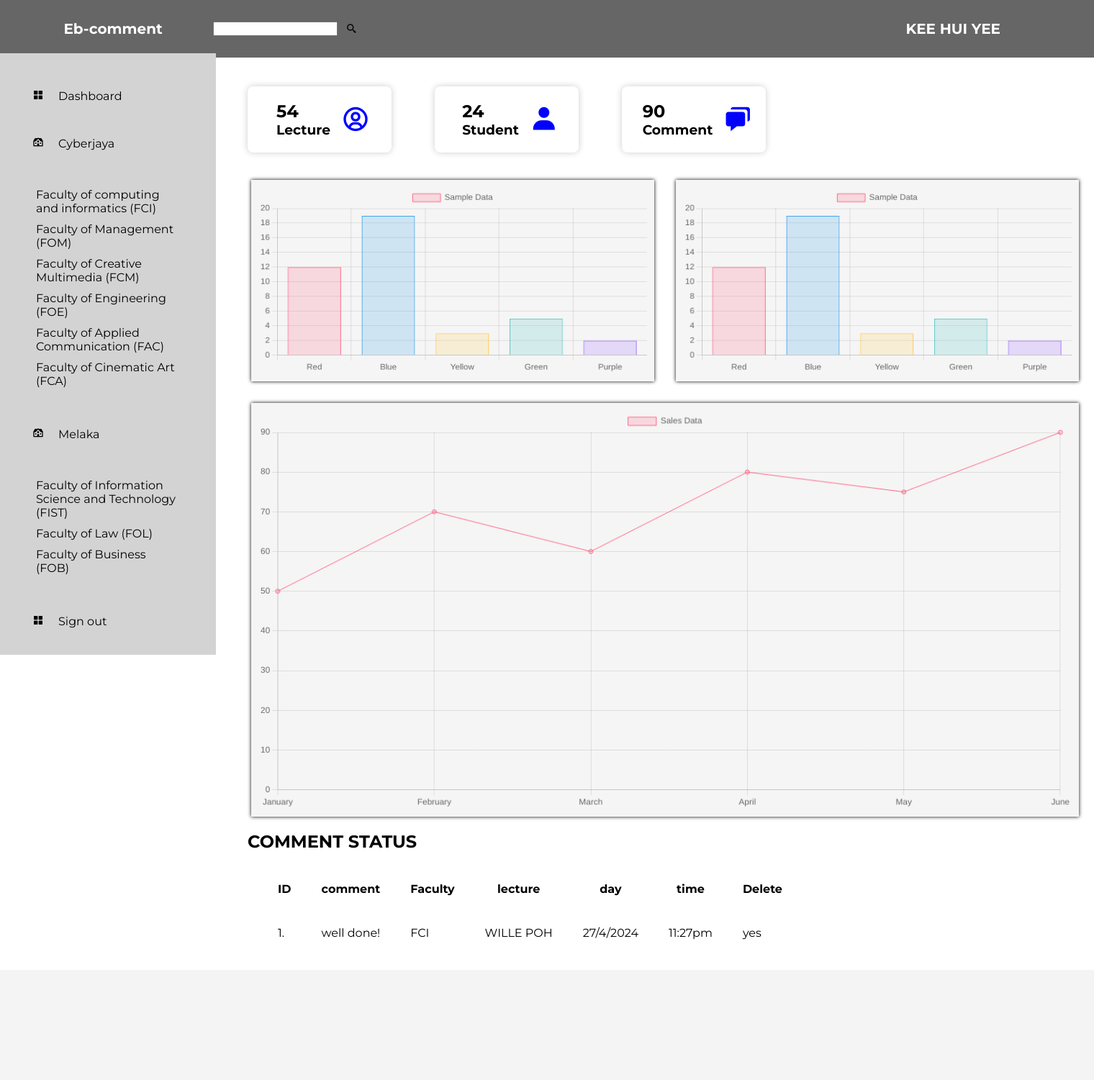
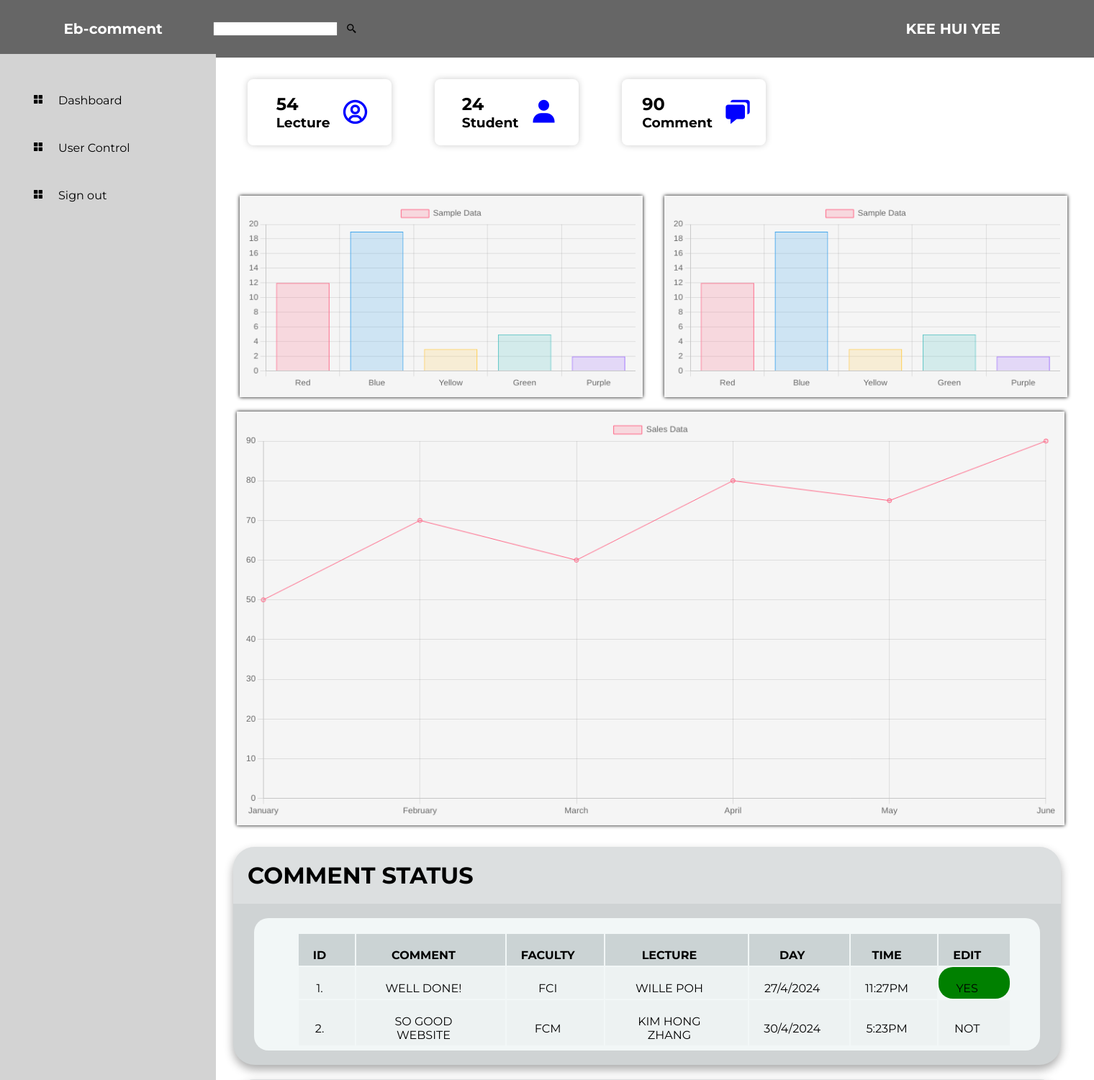
Before and after one commit to HRChiam/TT1L-06_Eb_Comment, a Flask app: page / in a window 1520 px wide; the page is wider, and only the part inside the window is pictured. Shown: the top 1501 px of that part at 72% size. Before the commit the page ends 1306 px from the top of that part, so only its background shows below. Run offline with Flask 3, Linux system fonts and the light colour scheme.

Commit message:
database1

```diff
--- a/Admin/app.py
+++ b/Admin/app.py
@@ -2,9 +2,13 @@ from flask import Flask,render_template,redirect
 
 app = Flask(__name__)
 
-@app.route('/')
+@app.route("/")
 def home():
-    return render_template('index.html')
+    return render_template("index.html")
+
+@app.route("/user")
+def user():
+    return render_template("user.html")
 
 if __name__ == '__main__':
     app.run(debug=True)
--- a/Admin/static/style.css
+++ b/Admin/static/style.css
@@ -17,46 +17,6 @@ body{
     min-width: 100vh;
 }
 
-.container{
-   position: relative;
-   left: 0;
-   top: 69px;
-   height: 100%;
-   width: 300px;
-   background-color: lightgrey;
-}
-
-.sidebar{
-    height: 100%;
-}
-.sidebar ul{
-    list-style: none;
-    align-items: center;
-    padding-bottom: 20px;
-    margin: 5px;
-    padding: 20px;
-
-}
-
-.sidebar li{
-
-    padding-top: 10px;
-
-}
-
-.sidebar a{
-
-    color: black;
-    text-decoration: none;
-    padding-right: 10px;
-    font-weight: 400;
-
-
-}
-
-.sidebar i{
-    padding: 20px;
-}
 
 .Try{
     padding:30px;
@@ -66,8 +26,8 @@ body{
     justify-content: space-between;
     align-items: center;
     display:flex;
-    position: absolute;
-    top: 0;
+    position: relative;
+
 
 }
 .Try h2{
@@ -88,24 +48,66 @@ body{
 
 }
 
-main {
+.sidebar{
     position: absolute;
-    top: 10%;
-    left: 20%;
+    left: 0;
+    top: 75px;
+    height: 300vh;
+    width: 300px;
+    background-color: lightgrey;
+
 }
 
-.FCI {
-    POSITION: relative;
-    top: 10px;
-    left: 20px;
+
+
+.sidebar ul{
+    list-style: none;
+    align-items: center;
+    padding-bottom: 20px;
+    margin: 5px;
+    padding: 20px;
+
+ }
+
+ .sidebar li{
+    padding-top: 10px;
+
+ }
+
+ .sidebar a{
+
+    color: black;
+    text-decoration: none;
+    padding-right: 10px;
+    font-weight: 400;
+
+ }
+
+.sidebar i{
+    padding: 20px;
+
 }
 
 .fcicontainer{
-    display: grid;
-    grid-template-columns: auto auto auto;
-    position: absolute;
-    margin-top: 40px;
+    display: flex;
+    flex-direction: column;
+    justify-content: center;
+    width: 100%;
+    margin-left: 10px;
+    position: relative;
 
+
+}
+
+.fciwrapper{
+    position: relative;
+    display: flex;
+    flex-direction: row;
+    width: 100%;
+    margin-top: 10px;
+    padding: 20px;
+    left: 18%;
+    overflow-x: none;
 
 }
 
@@ -118,7 +120,9 @@ main {
     padding: 10px;
     width: 200px;
     justify-content: center;
+
 }
+
 .subcontaindes{
     padding: 10px;
     margin-right: 5px;
@@ -137,29 +141,30 @@ main {
 .subcontainpic i{
     font-size: 40px;
     color: blue;
+
 }
 
 .graphbox {
     position: relative;
-    top: 160px;
-    left: 35px;
     width: 580px;
+    left: 40%;
     display: grid;
     grid-template-columns: auto auto;
     grid-gap: 30px;
     padding: 10px;
+    justify-content: center;
+    align-items: center;
 
 }
 
 .graphbox1 {
     position: relative;
-    top: 170px;
-    left: 35px;
     width: 1170px;
-    display: grid;
-    grid-template-columns: auto;
-    grid-gap: 30px;
     padding: 10px;
+    margin-left: 5px;
+    display: flex;
+    justify-content: center;
+    left: 20%;
 }
 
 .line{
@@ -178,18 +183,73 @@ canvas{
     height:600px;
     box-shadow: 0 0px 5px black;
 
-
 }
 
 .table{
     position: relative;
-    margin:0;
-    padding:0;
-    top: 180px;
-    left: 40px;
     font-family: sans-serif;
+    background-color: rgb(207, 211, 212);
+    box-shadow: 0 .4rem .8rem #0005;
+    border-radius: 30px;
+    overflow: hidden;
+    width: 1150px;
+    justify-content: center;
+    left: 20%;
+    margin-left: 10px;
+    margin-top:20px ;
+
 }
+table tr{
+    text-transform: uppercase;
 
+}
+.table table {
+    margin-left: 40px;
+    margin-right: auto;
+}
  table,td,th{
+    padding-top: 20px;
+    padding-left: 20px;
+    padding-right: 40px;
+    padding-bottom: 5px;
+    text-align: center;
+
+ }
+
+ .table_header {
+    width: 100%;
+    height: 10%;
+    background-color: #fff4;
     padding: 20px;
  }
+
+ .table_body{
+    width: 95%;
+    max-height: calc(89%-.8rem);
+    background-color: rgb(242,247,247);
+    margin: 20px auto;
+    border-radius: 20px;
+    overflow: auto;
+    text-align: center;
+
+ }
+
+ thead th{
+    position: sticky;
+    top: 0;
+    left: 0;
+    background-color: rgb(203,211,212);
+ }
+
+ tbody tr{
+    position: sticky;
+    margin: 20px;
+    background-color: rgb(237,242,242);
+ }
+
+ .yes {
+    background-color: green;
+    border-radius: 20px;
+
+
+ }
--- a/Admin/templates/index.html
+++ b/Admin/templates/index.html
@@ -3,52 +3,26 @@
 <head>
     <meta charset="UTF-8">
     <meta name="viewport" content="width=device-width, initial-scale=1.0">
-    <title>Eb-comment_admin</title>
-    <!--material icons-->
+    <title>Admin</title>
     <link href='https://unpkg.com/boxicons@2.1.4/css/boxicons.min.css'rel='stylesheet'>
     <script src="https://cdn.jsdelivr.net/npm/chart.js"></script>
     <link href="../static/style.css" rel="stylesheet">
 </head>
 <body>
-    <!--Header-->
+
     <div class="Try"><h2>Eb-comment</h2><input type="research"><i class='bx bx-search-alt-2'></i><a href="#">KEE HUI YEE</a></div>
-    <div class="container">
+
     <div class="sidebar">
         <ul>
-                <!-- Dashboard -->
-                <li ><a href="#"><i class='bx bxs-grid-alt'></i>Dashboard</a></li>
-                <!-- Cyberjaya -->
-                <li >
-                    <a href="#"><i class='bx bxs-institution'></i>Cyberjaya</a>
-                    <ul>
-                        <li><a href="#" class="link_submenu">Faculty of computing and informatics (FCI)</a></li>
-                        <li><a href="#" class="link_submenu">Faculty of Management (FOM)</a></li>
-                        <li><a href="#" class="link_submenu">Faculty of Creative Multimedia (FCM)</a></li>
-                        <li><a href="#" class="link_submenu">Faculty of Engineering (FOE)</a></li>
-                        <li><a href="#" class="link_submenu">Faculty of Applied Communication (FAC)</a></li>
-                        <li><a href="#" class="link_submenu">Faculty of Cinematic Art (FCA)</a></li>
-                    </ul>
-                </li>
-                <!-- Melaka -->
-                <li >
-                    <a href="#"><i class='bx bxs-institution'></i>Melaka</a>
-                    <ul>
-                        <li><a href="#" class="link_submenu">Faculty of Information Science and Technology (FIST)</a></li>
-                        <li><a href="#" class="link_submenu">Faculty of Law (FOL)</a></li>
-                        <li><a href="#" class="link_submenu">Faculty of Business (FOB)</a></li>
-                    </ul>
-                </li>
-                <!-- Sign out -->
-                <li>
-                    <div class="Sign out">
-                        <a href="#"><i class='bx bxs-grid-alt'></i>Sign out</a>
-                    </div>
-                </li>
+            <li><a href="/"><i class='bx bxs-grid-alt'></i>Dashboard</a></li>
+            <li><a href="/user"><i class='bx bxs-grid-alt'></i>User Control</a></li>
+            <li><a href="#"><i class='bx bxs-grid-alt'></i>Sign out</a></li>
         </ul>
     </div>
-    </div>
-    <main>
+
+
     <div class="fcicontainer">
+        <div class="fciwrapper">
             <div class="fcisubcontain">
                 <div class="subcontaindes">
                     <h2>54</h2>
@@ -77,13 +51,121 @@
                 </div>
             </div>
         </div>
-        <!--add chart-->
         <div class="graphbox">
             <canvas class="my" id="myChart"></canvas>
             <canvas class="my1" id="mychart2" ></canvas>
         </div>
         <div class="graphbox1">
             <canvas class="line" id="lineChart"></canvas>
+        </div>
+
+        <div class="table">
+            <div class="table_header">
+                <h1>COMMENT STATUS</h1>
+            </div>
+            <div class="table_body">
+                <table>
+                    <thead>
+                        <tr>
+                            <th>ID</th>
+                            <th>comment</th>
+                            <th>Faculty</th>
+                            <th>lecture</th>
+                            <th>day</th>
+                            <th>time</th>
+                            <th>Edit</th>
+                        </tr>
+                    </thead>
+                    <tbody>
+                        <tr>
+                            <td>1.</td>
+                            <td>well done!</td>
+                            <td>FCI</td>
+                            <td>WILLE POH</td>
+                            <td>27/4/2024</td>
+                            <td>11:27pm</td>
+                                <td class="yes">yes</td>
+                        </tr>
+                        <tr>
+                            <td>2.</td>
+                            <td>so good website</td>
+                            <td>FCM</td>
+                            <td>KIM HONG ZHANG</td>
+                            <td>30/4/2024</td>
+                            <td>5:23pm</td>
+                            <td>Not</td>
+                        </tr>
+                    </tbody>
+                </table>
+            </div>
+        </div>
+        <div class="table">
+            <div class="table_header">
+                <h1>COMMENT STATUS</h1>
+            </div>
+            <div class="table_body">
+                <table>
+                    <thead>
+                        <tr>
+                            <th>ID</th>
+                            <th>comment</th>
+                            <th>Faculty</th>
+                            <th>lecture</th>
+                            <th>day</th>
+                            <th>time</th>
+                            <th>Edit</th>
+                        </tr>
+                    </thead>
+                    <tbody>
+                        <tr>
+                            <td>1.</td>
+                            <td>well done!</td>
+                            <td>FCI</td>
+                            <td>WILLE POH</td>
+                            <td>27/4/2024</td>
+                            <td>11:27pm</td>
+                            <td class="yes">yes</td>
+                        </tr>
+                        <tr>
+                            <td>2.</td>
+                            <td>so good website</td>
+                            <td>FCM</td>
+                            <td>KIM HONG ZHANG</td>
+                            <td>30/4/2024</td>
+                            <td>5:23pm</td>
+                            <td>Not</td>
+                        </tr>
+                        <tr>
+                            <td>2.</td>
+                            <td>so good website</td>
+                            <td>FCM</td>
+                            <td>KIM HONG ZHANG</td>
+                            <td>30/4/2024</td>
+                            <td>5:23pm</td>
+                            <td>Not</td>
+                        </tr>
+                        <tr>
+                            <td>2.</td>
+                            <td>so good website</td>
+                            <td>FCM</td>
+                            <td>KIM HONG ZHANG</td>
+                            <td>30/4/2024</td>
+                            <td>5:23pm</td>
+                            <td>Not</td>
+                        </tr>
+                        <tr>
+                            <td>2.</td>
+                            <td>so good website</td>
+                            <td>FCM</td>
+                            <td>KIM HONG ZHANG</td>
+                            <td>30/4/2024</td>
+                            <td>5:23pm</td>
+                            <td>Not</td>
+                        </tr>
+                    </tbody>
+                </table>
+            </div>
+        </div>
     </div>
     <script>
         // JavaScript code to create the chart
@@ -223,39 +305,6 @@
 
 </script>
 
-    <div class="table">
-        <section class="table_header">
-            <h1>COMMENT STATUS</h1>
-        </section>
-        <section class="table_body">
-            <table>
-                <thead>
-                    <tr>
-                        <th>ID</th>
-                        <th>comment</th>
-                        <th>Faculty</th>
-                        <th>lecture</th>
-                        <th>day</th>
-                        <th>time</th>
-                        <th>Delete</th>
-                    </tr>
-                </thead>
-                <tbody>
-                    <tr>
-                        <td>1.</td>
-                        <td>well done!</td>
-                        <td>FCI</td>
-                        <td>WILLE POH</td>
-                        <td>27/4/2024</td>
-                        <td>11:27pm</td>
-                        <td>yes</td>
-                    </tr>
-                </tbody>
-            </table>
-        </section>
-    </div>
 
-
-    </main>
 </body>
 </html>
```
Also changed, not shown: Admin/templates/user.html (added, +22 -0 lines). Lines whose indentation alone changed are shown as unchanged.
